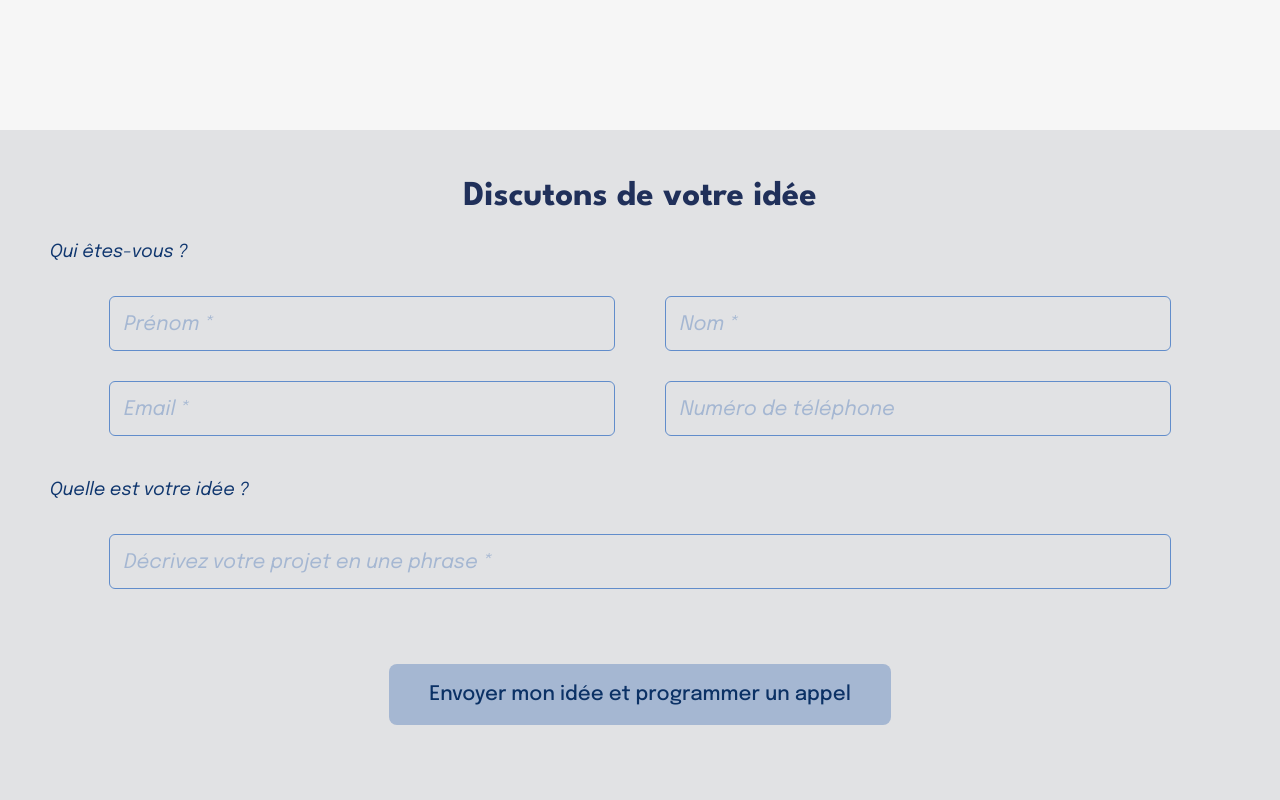
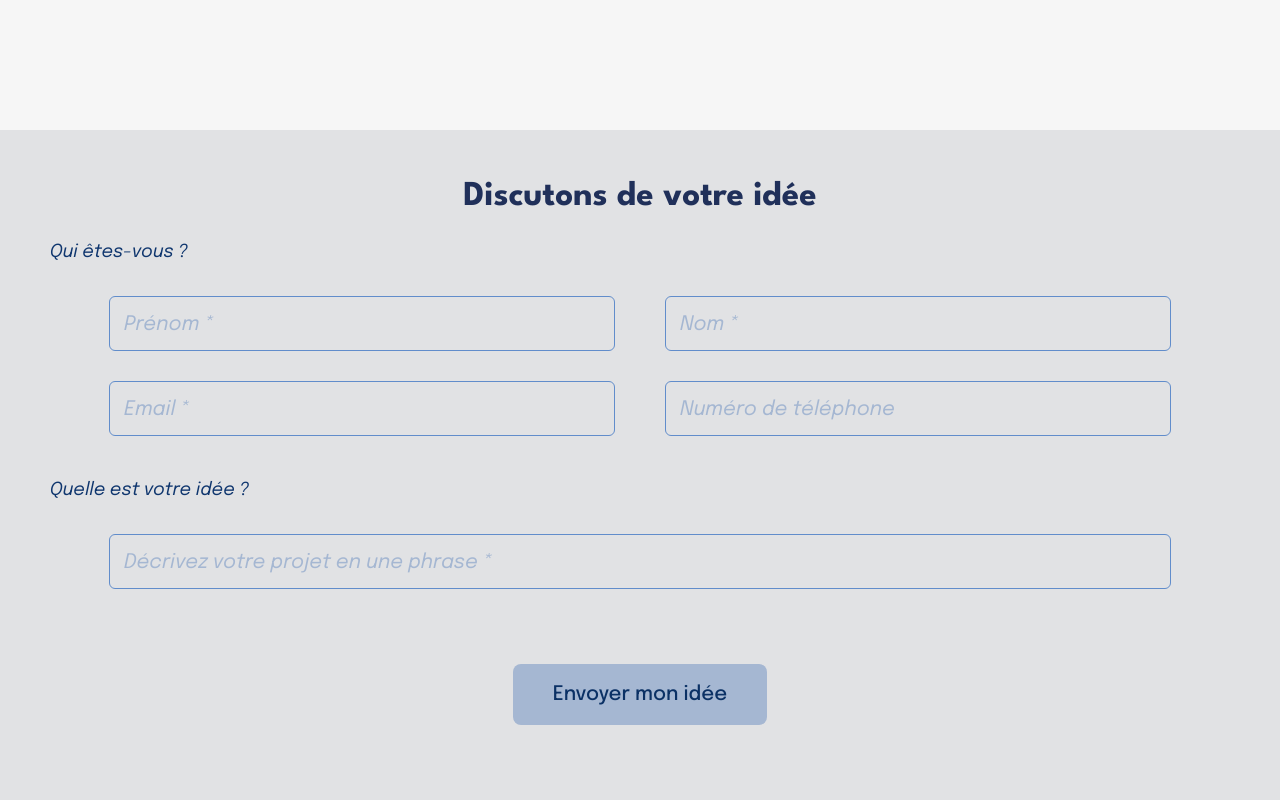
Before and after one commit to imvne/init-apps, a React (Vite) app: page / in a window 1280 px wide. Shown: the part 3880-4680 px from the top of the page. Built offline with nearby package versions, Linux system fonts and the light colour scheme.

Commit message:
form netlify

```diff
--- a/src/Form.jsx
+++ b/src/Form.jsx
@@ -1,21 +1,53 @@
 import styled from 'styled-components'
 
 export default function Form() {
+	const onSubmit = event => {
+		event.preventDefault()
+		const form = event.target
+
+		fetch('/', {
+			method: 'POST',
+			headers: { 'Content-Type': 'application/x-www-form-urlencoded' },
+			body: new URLSearchParams(form).toString(),
+		})
+			.then(() => {
+				document.getElementById('form-success').style.display = 'block'
+				form.reset()
+			})
+			.catch(error => alert('Une erreur est survenue : ' + error))
+	}
+
 	return (
-		<FormContainer id='contact'>
+		<>
+			<FormContainer
+				id='contact'
+				name='contact'
+				method='POST'
+				data-netlify='true'
+				data-netlify-honeypot='bot-field'
+				onSubmit={event => onSubmit(event)}
+				netlify>
+				<input type='hidden' name='form-name' value='contact' />
+
+				<p hidden>
+					<label>
+						Ne pas remplir : <input name='bot-field' />
+					</label>
+				</p>
+
 				<FormTitle>Discutons de votre idée</FormTitle>
 				<FormCategory>Qui êtes-vous ?</FormCategory>
 				<FormRow>
-				<Input placeholder='Prénom *' required />
-				<Input placeholder='Nom *' required />
+					<Input name='prenom' placeholder='Prénom *' required />
+					<Input name='nom' placeholder='Nom *' required />
 				</FormRow>
 				<FormRow>
-				<Input placeholder='Email *' type='email' required />
-				<Input placeholder='Numéro de téléphone' />
+					<Input name='email' placeholder='Email *' type='email' required />
+					<Input name='telephone' placeholder='Numéro de téléphone' />
 				</FormRow>
 				<FormCategory>Quelle est votre idée ?</FormCategory>
 				<FormRow>
-				<Input placeholder='Décrivez votre projet en une phrase *' required />
+					<Input name='project' placeholder='Décrivez votre projet en une phrase *' required />
 				</FormRow>
 				{/*
 			<FormRow>
@@ -23,12 +55,16 @@ export default function Form() {
 				<Input placeholder='Entreprise' />
 			</FormRow> */}
 
-			<SendFormButton>Envoyer mon idée et programmer un appel</SendFormButton>
+				<SendFormButton type='submit'>Envoyer mon idée</SendFormButton>
+				<FromSentConfirmation id='form-success' style={{ display: 'none' }}>
+					Merci ! Le formulaire a bien été envoyé.
+				</FromSentConfirmation>
 			</FormContainer>
+		</>
 	)
 }
 
-const FormContainer = styled.div`
+const FormContainer = styled.form`
 	width: 100%;
 	background-color: #e1e2e4;
 	padding: 25px;
@@ -129,3 +165,12 @@ const SendFormButton = styled.button`
 		margin: 60px 0;
 	}
 `
+
+const FromSentConfirmation = styled.div`
+	font-family: 'League Spartan';
+	color: #112250ed;
+
+	@media (min-width: 768px) {
+		font-size: 21px;
+	}
+`
```
Lines whose indentation alone changed are shown as unchanged.
